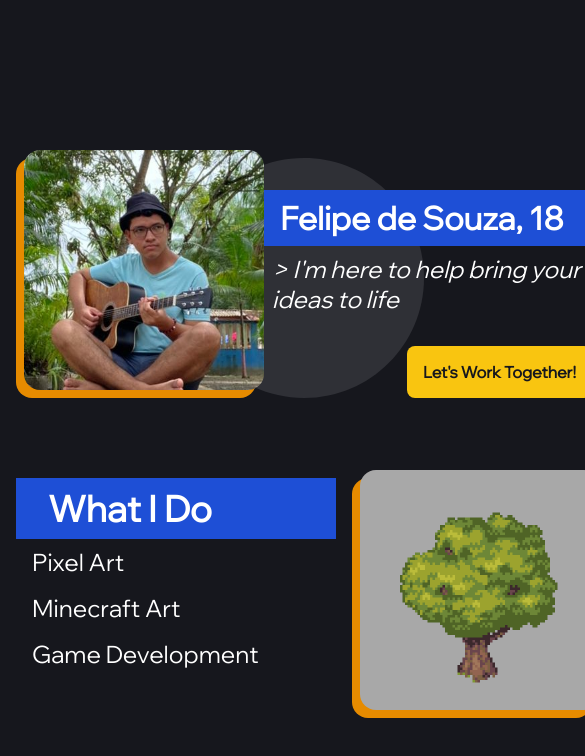
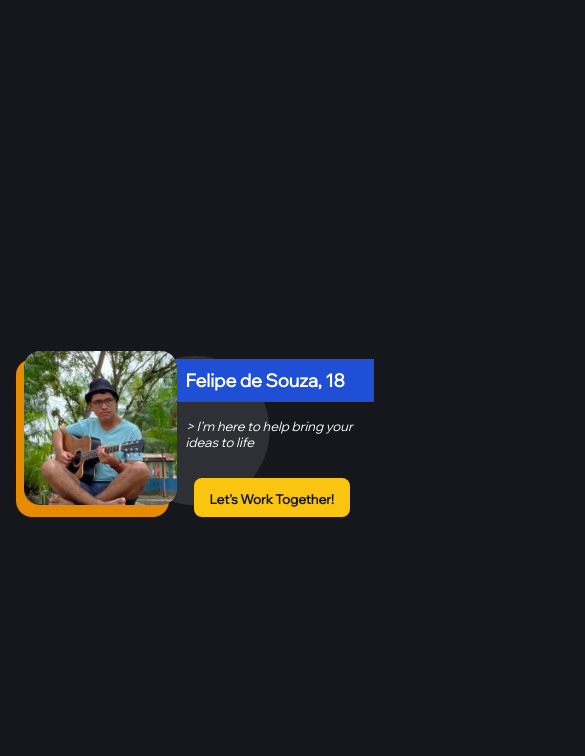
Before and after one commit to FelipeBdC/portfolio-website, a SvelteKit app: page / in a window 390 px wide. Shown: the top 756 px of the page, 585 px wide, since content can reach past the window. Built offline with nearby package versions, Linux system fonts and the light colour scheme.

Commit message:
improved responsiveness

```diff
--- a/src/components/buttons/lets-work-button.svelte
+++ b/src/components/buttons/lets-work-button.svelte
@@ -20,7 +20,6 @@
         all: unset;
         position: relative;
         z-index: 1;
-
 
         color: var(--neutral-color-0);
         background-color: var(--secondary-color-2);
@@ -60,8 +59,16 @@
 
     @media(max-width: 800px) {
         .button-wrapper {
-            place-content: end;
-            margin-top: 2em;
+            place-content: center;
+            margin: 0;
+        }
+
+        .button-slide-wrapper > button {
+            padding: 0.5rem 1rem 0.5rem 1rem;
+        }
+
+        button > strong {
+            font-size: small;
         }
     }
 
--- a/src/routes/+page.svelte
+++ b/src/routes/+page.svelte
@@ -34,7 +34,7 @@
         <svg xmlns="http://www.w3.org/2000/svg" viewBox="0 0 24 24"><path d="M12 22C17.5228 22 22 17.5228 22 12C22 6.47715 17.5228 2 12 2C6.47715 2 2 6.47715 2 12C2 17.5228 6.47715 22 12 22Z" fill="var(--neutral-color-1)"></path></svg>
     </header>
 
-    <section class="what-i-do">
+    <!-- <section class="what-i-do">
         <section class="nav">
             <h2>What I Do</h2>
             <div class="buttons">
@@ -46,7 +46,7 @@
         <div class="image-wrapper">
             <img src={trees_pixel_art} alt="trees">
         </div>
-    </section>
+    </section> -->
 
 </main>
 
@@ -67,39 +67,41 @@
     header {
         display: grid;
         grid-auto-flow: column;
-        place-items: center;
-        justify-content: left;
+        place-items: start;
 
         position: relative;
 
         width: 100%;
 
-        grid-template-rows: 20rem;
+        grid-template-columns: 1.5fr 2fr;
     }
 
     header > svg {
         z-index: -1;
         position: absolute;
+        transform: translate(0, -60%);
         scale: 50%;
     }
 
     .image-wrapper {
         background-color: var(--secondary-color-1);
         border-radius: 1rem;
-        height: 100%;
+        width: 100%;
     }
 
     .image-wrapper > img {
         transform: translate(0.5rem, -0.5rem);
-        height: 100%;
+        width: 100%;
         border-radius: 1rem;
     }
 
     .text {
-        margin-top: 2rem;
+        font-size: large;
         display: grid;
-        grid-template-rows: auto;
+        grid-template-rows: 1fr 1fr;
         grid-template-columns: 100%;
+        height: 100%;
+        width: 100%;
     }
 
     .text > h1, p {
@@ -109,8 +111,11 @@
 
     .text > h1 {
         background-color: var(--primary-color-1);
-        margin-bottom: 0.5rem;
+        margin-bottom: 1rem;
         padding: 0.5rem 2rem 0.5rem 2rem;
+
+        display: flex;
+        align-items: center;
     }
 
 
@@ -165,36 +170,14 @@
         }
     }
 
-    @media(max-width: 800px) {
-        main {
-            gap: 5rem;
-        }
-
-        header {
-            grid-auto-flow: column;
-            grid-template-rows: 15rem;
-            grid-template-columns: 15rem auto;
-        }
-
-        .text {
-            width: 100%;
-        }
-
+    @media(max-width: 830px) {
         .text > h1 {
-            padding: 0.5rem;
-            padding-left: 1.5rem;
+            font-size: large;
+            padding: 0.5rem 0 0.5rem 1rem;
         }
 
         .text > p {
-            font-size: x-large;
-        }
-
-        .what-i-do {
-            gap: 1rem;
-        }
-
-        .nav > h2 {
-            margin: 0;
+            font-size: small;
         }
     }
 
--- a/src/routes/header.svelte
+++ /dev/null
@@ -1,116 +0,0 @@
-<script>
-    import picture_felipe from "$lib/assets/picture-felipe.jpg";
-	import LetsWorkButton from "../components/buttons/lets-work-button.svelte";
-	import NavButton from "../components/buttons/nav-button.svelte";
-</script>
-
-<header>
-    <section id="section1">
-        <div class="image-wrapper">
-            <img src={picture_felipe} alt="Felipe">
-        </div>
-        <div class="greeting">
-            <h3>&#62; <i>Hi, my name is</i></h3>
-            <h1>Felipe de Souza, 18</h1>
-            <p><i>Asset creator, Game Developer<br>and Front-End developer.</i></p>
-            <LetsWorkButton></LetsWorkButton>
-        </div>
-
-    </section>
-</header>
-
-<style>
-    header {
-        display: grid;
-        grid-template-columns: auto;
-        grid-auto-flow: column;
-        gap: 1rem;
-
-        background-color: var(--neutral-color-1);
-        border-radius: 0 0 10rem 1rem;
-        padding: 2rem;
-    }
-
-    header > #section1 {
-        display: grid;
-        grid-auto-flow: column;
-        grid-template-rows: 15rem;
-        width: fit-content;
-    }
-
-    #section1 > .image-wrapper {
-        background-color: var(--secondary-color-1);
-        border-radius: 1rem;
-        height: 100%;
-    }
-
-    .image-wrapper > img {
-        transform: translate(0.5rem, -0.5rem);
-        height: 100%;
-        border-radius: 1rem;
-    }
-
-
-
-    .greeting {
-        display: flex;
-        flex-direction: column;
-
-        margin: 1ch;
-        margin-left: 1.5rem;
-        padding: 1rem;
-        border-left: 0.3rem solid white;
-    }
-
-    .greeting > h3, h1 {
-        margin: 0;
-    }
-    .greeting > h1 {
-        font-size: xx-large;
-    }
-
-
-    #section2 {
-        background-color: var(--primary-color-1);
-        padding: 1rem;
-
-        display: flex;
-        flex-direction: column;
-        position: relative
-    }
-
-    #section2 > ul {
-        padding: 0;
-        margin: 0;
-    }
-
-    #section2 > h2 {
-        margin: 0;
-        margin-bottom: 1ch;
-    }
-
-    @media (max-width: 750px) {
-        header {
-            padding: 1rem;
-        }
-
-        header > #section1 {
-            grid-template-rows: 12rem;
-        }
-
-        .greeting {
-            margin-top: 0;
-            padding-top: 0;
-            display: block;
-            height: min-content;
-        }
-        .greeting > h1 {
-            font-size: x-large;
-        }
-
-        .greeting > p {
-            font-size: medium;
-        }
-
-    }
-</style>
```
